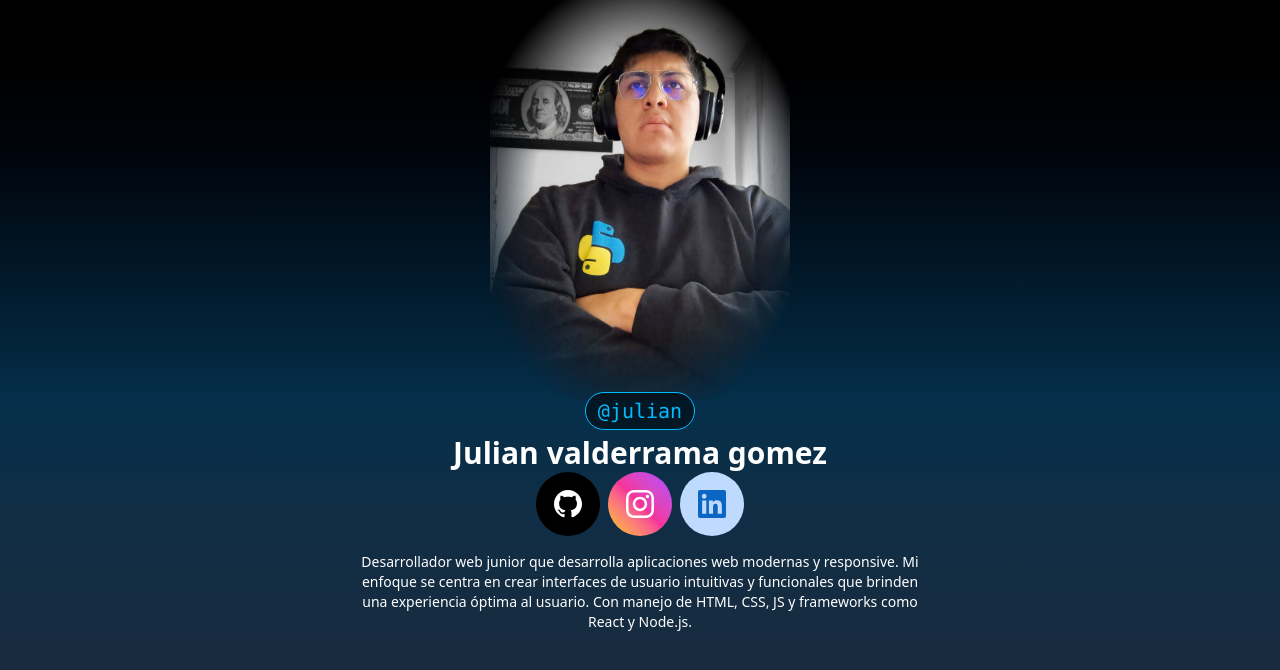
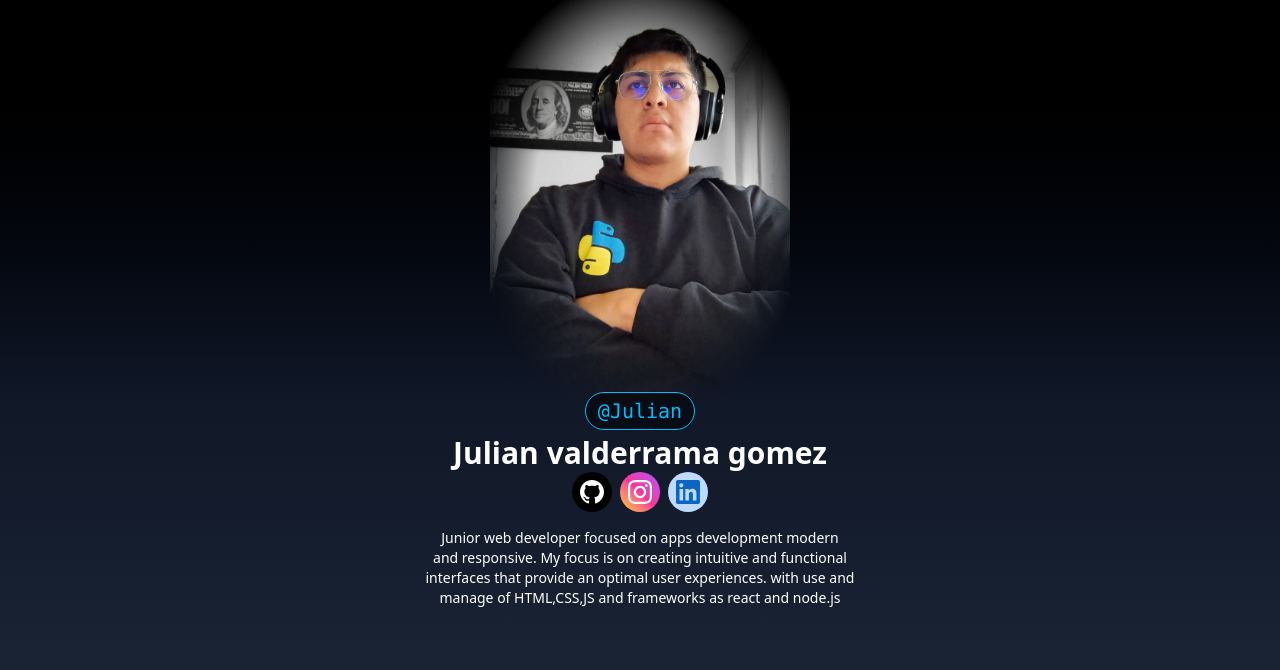
Before and after one commit to Juli4ndvlp/Twl_presnt, a website: page index.html in a window 1280 px wide. Drawn offline with nearby package versions, Linux system fonts and the light colour scheme.

Commit message:
feat: improve the index optimization

```diff
--- a/index.html
+++ b/index.html
@@ -8,7 +8,7 @@
 
 <body class="max-w-xl mx-auto
 min-h-dvh
-bg-gradient-to-b from-black via-sky-950 to-gray-800
+bg-gradient-to-b from-black via-gray-900 to-gray-800
 ">
 
     <header class="text-white ">
@@ -29,8 +29,7 @@ bg-gradient-to-b from-black via-sky-950 to-gray-800
             cursor-pointer
             z-10
             ">
-                @julian
-                <svg id="Layer_1" data-name="Layer 1" xmlns="http://www.w3.org/2000/svg" viewBox="0 0 122.88 116.87"><defs><style>.cls-1{fill:#10a64a;fill-rule:evenodd;}.cls-2{fill:#fff;}</style></defs><title>verified-symbol</title><polygon class="cls-1" points="61.37 8.24 80.43 0 90.88 17.79 111.15 22.32 109.15 42.85 122.88 58.43 109.2 73.87 111.15 94.55 91 99 80.43 116.87 61.51 108.62 42.45 116.87 32 99.08 11.73 94.55 13.73 74.01 0 58.43 13.68 42.99 11.73 22.32 31.88 17.87 42.45 0 61.37 8.24 61.37 8.24"/><path class="cls-2" d="M37.92,65c-6.07-6.53,3.25-16.26,10-10.1,2.38,2.17,5.84,5.34,8.24,7.49L74.66,39.66C81.1,33,91.27,42.78,84.91,49.48L61.67,77.2a7.13,7.13,0,0,1-9.9.44C47.83,73.89,42.05,68.5,37.92,65Z"/></svg>
+                @Julian
             </span>
 
             <h1 class="text-3xl font-extrabold leading-tight
@@ -42,7 +41,8 @@ bg-gradient-to-b from-black via-sky-950 to-gray-800
         <section class="flex gap-2 justify-center">
             <!-- GitHub -->
             <a
-            class="bg-black p-2 size-12 sm:size-16
+            class="bg-black p-2
+            size-10 xs:size-12
             flex items-center justify-center
             rounded-full hover:scale-110 transition-trasnform"
             href="" target="_blank"aria-label="Github"
@@ -55,7 +55,7 @@ bg-gradient-to-b from-black via-sky-950 to-gray-800
             <!-- Instagram -->
             <a
             class="bg-gradient-to-tr from-yellow-400 via-pink-500 to-purple-500
-            p-2 size-12 sm:size-16
+            p-2 size-10 xs:size-12
             flex items-center justify-center
             rounded-full hover:scale-110 transition-transform"
             href="" target="_blank" aria-label="Instagram"
@@ -67,7 +67,8 @@ bg-gradient-to-b from-black via-sky-950 to-gray-800
 
             <!-- LinkedIn  -->
             <a
-            class="bg-blue-200 p-2 size-12 sm:size-16
+            class="bg-blue-200 p-2
+            size-10 xs:size-12
             flex items-center justify-center
             rounded-full hover:scale-110 transition-transform"
             href="" target="_blank" aria-label="LinkedIn"
@@ -78,10 +79,11 @@ bg-gradient-to-b from-black via-sky-950 to-gray-800
             </a>
         </section>
 
-        <p class="text-center mt-4 text-sm">
-            Desarrollador web junior que desarrolla aplicaciones web modernas y responsive.
-            Mi enfoque se centra en crear interfaces de usuario intuitivas y funcionales que brinden una experiencia óptima al usuario.
-            Con manejo de HTML, CSS, JS y frameworks como React y Node.js.
+        <p class="text-center mt-4 text-sm
+        px-4 text-balance">
+            Junior web developer focused on apps development modern and responsive.
+            My focus is on creating intuitive and functional interfaces that provide an optimal user experiences.
+            with use and manage of HTML,CSS,JS and frameworks as react and node.js
         </p>
 
     </header>
--- a/input.css
+++ b/input.css
@@ -1 +1,6 @@
 @import "tailwindcss";
+
+@theme {
+    --color-primary: #09f;
+    --breakpoint-xs:350px;
+}
```
Also changed, not shown: assets/output.css, 1 other file.
